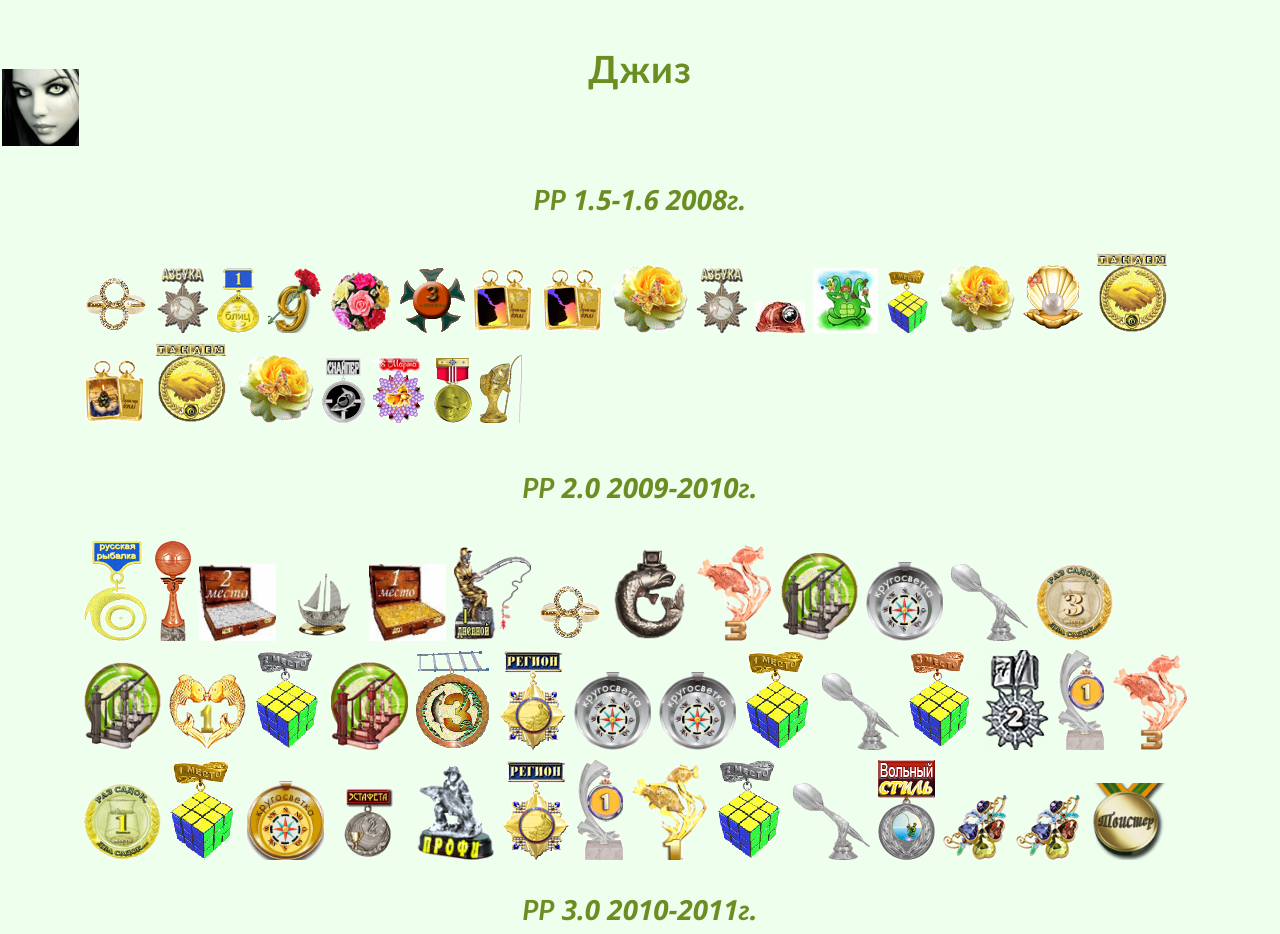
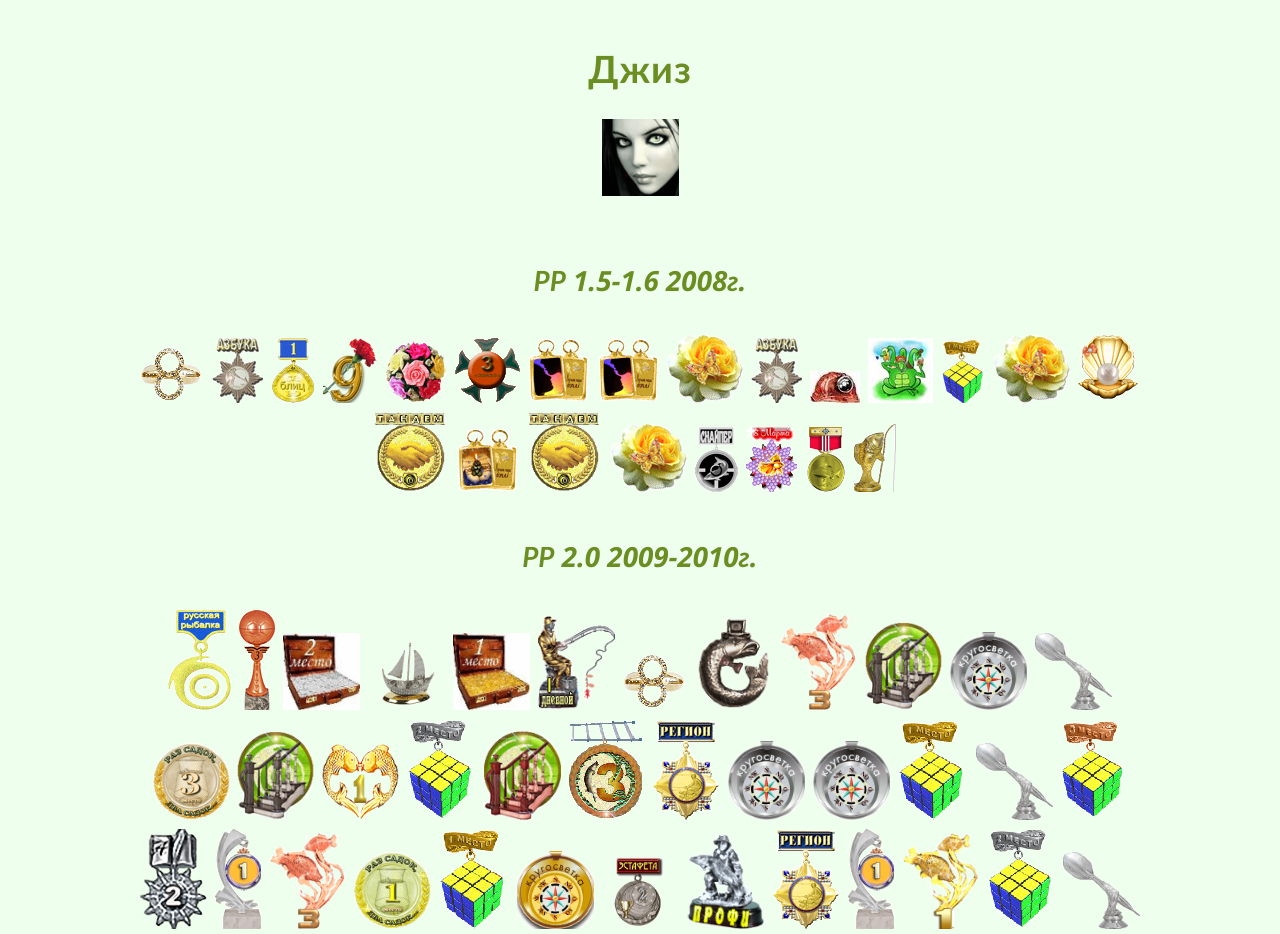
Before and after one commit to geezg/geezg.github.com, a plain HTML site: page index.html in a window 1280 px wide. Shown: the top 934 px of the page. Drawn offline with nearby package versions, Linux system fonts and the light colour scheme.

Commit message:
отцентровала аватар

```diff
--- a/stylesheets/screen.css
+++ b/stylesheets/screen.css
@@ -522,6 +522,13 @@ dd p:first-child {
 
 /* Content based headers */
 
+.avatar {
+text-align: center;
+width: auto;
+padding: 50px;
+margin: 0px 0px 1em}
+}
+
 #main_content > .header-level-1:first-child,
 #main_content > .header-level-2:first-child,
 #main_content > .header-level-3:first-child,
@@ -530,6 +537,8 @@ dd p:first-child {
 #main_content > .header-level-6:first-child {
   margin-top: 0;
 }
+
+
 
 .header-level-1 {
   font-size: 1.85em;
```
Also changed, not shown: index.html (+2 -0 lines).
